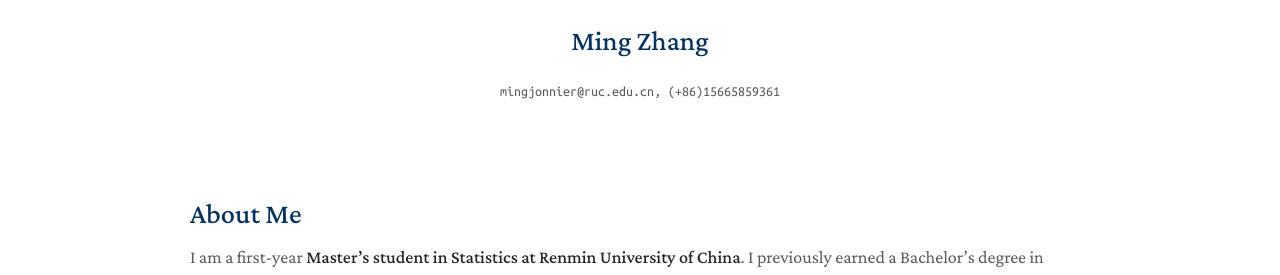
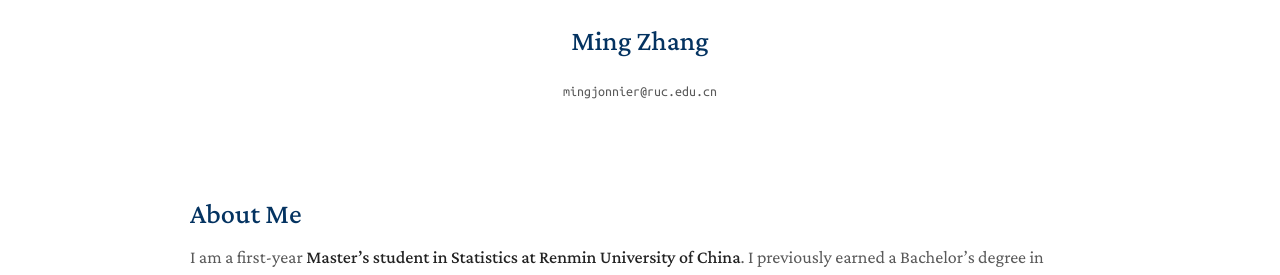
Before and after one commit to zhangming4153/zhangming4153.github.io, a Jekyll site: the page built from index.md, in a window 1280 px wide. Shown: the part 497-772 px from the top of the page. Built offline with Jekyll 4.4.1, drawn with Linux system fonts in a browser that asks for light colours; a style sheet for code colours, icons or effects is not loaded.

Commit message:
Update _config.yml

```diff
--- a/_config.yml
+++ b/_config.yml
@@ -2,7 +2,7 @@
 # title: Ming Zhang
 # position: Master’s Student
 # affiliation: Renmin University of China
-email: mingjonnier@ruc.edu.cn, (+86)15665859361
+email: mingjonnier@ruc.edu.cn
 
 # Search Engine Optimization
 keywords: statistics, machine learning, temporal point process, AI, causal inference
```
